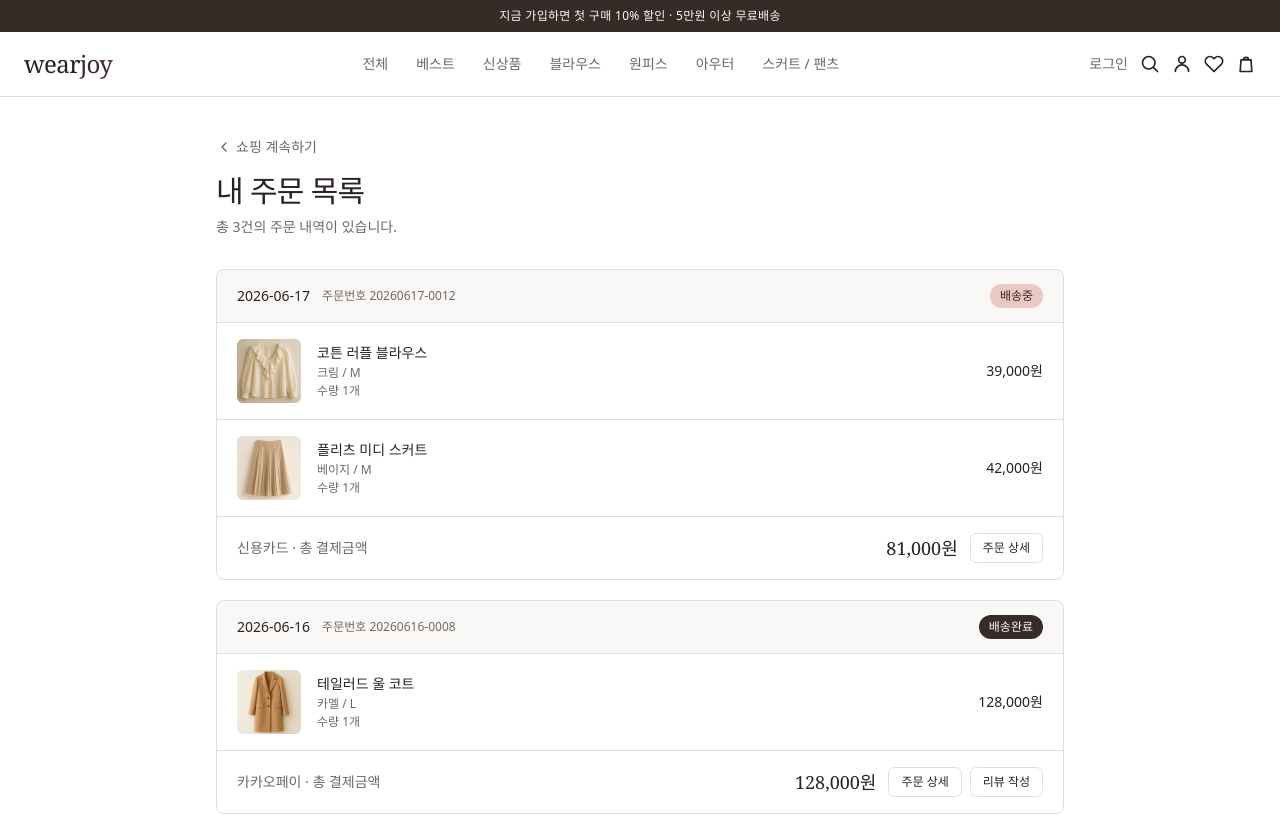
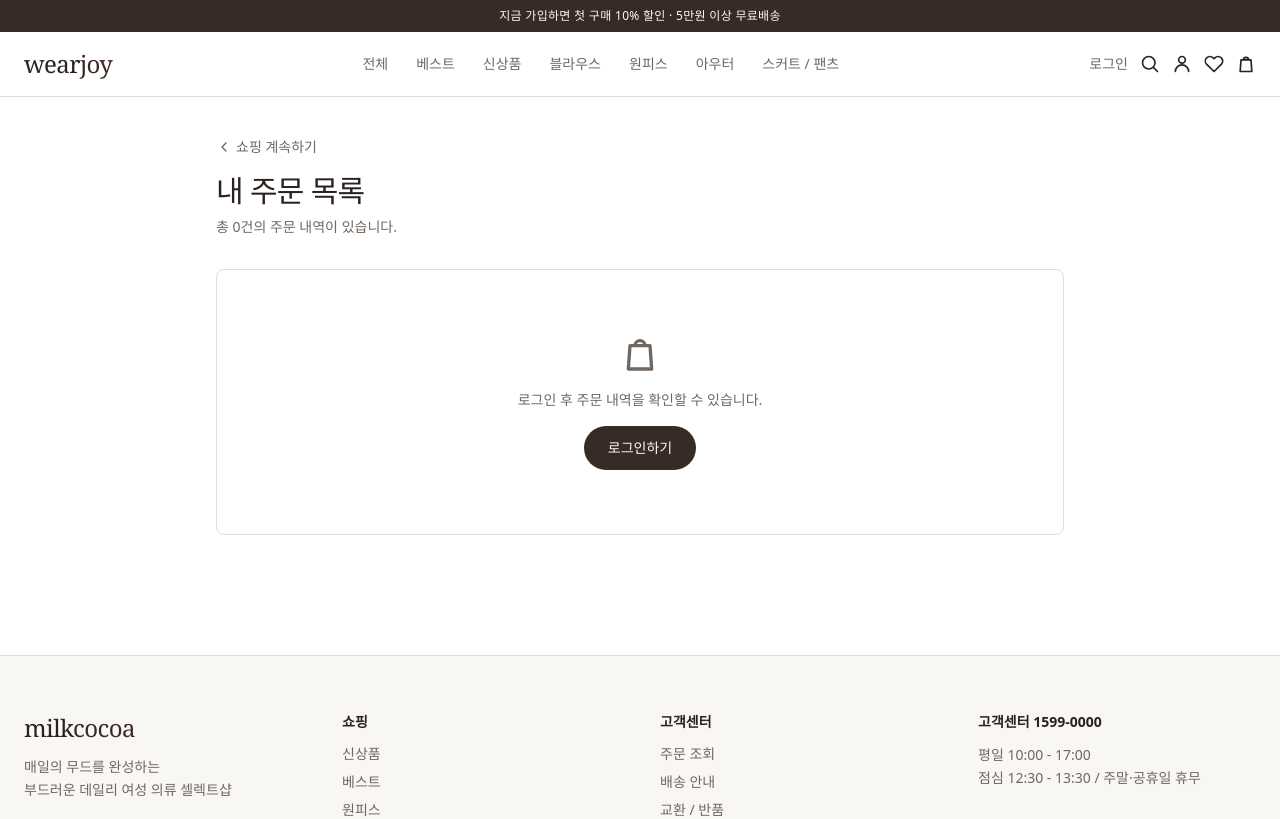
Before and after one commit to jay0425/vibe-shoppingmall, a Next.js app in the folder client/: page /orders in a window 1280 px wide. Shown: the top 819 px of the page. Built offline with nearby package versions, Linux system fonts and the light colour scheme.

Commit message:
feat(order): 주문 API 연동

```diff
--- a/client/src/app/orders/page.tsx
+++ b/client/src/app/orders/page.tsx
@@ -1,12 +1,87 @@
+'use client';
+
 import Link from 'next/link';
 import Image from 'next/image';
-import { ChevronLeft } from '@/lib/lucide-react';
+import { useEffect, useState } from 'react';
+import { ChevronLeft, ShoppingBag } from '@/lib/lucide-react';
 import { SiteHeader } from '@/components/SiteHeader';
 import { SiteFooter } from '@/components/SiteFooter';
 import { StatusBadge } from '@/components/StatusBadge';
-import { myOrders, formatPrice } from '@/lib/data';
+import { getOrders, type Order, type OrderStatus } from '@/entities/order';
+import { useAuthStore } from '@/entities/user';
+import { formatPrice, type OrderStatus as DisplayOrderStatus } from '@/lib/data';
+
+const statusLabels: Record<OrderStatus, DisplayOrderStatus> = {
+  pending: '결제완료',
+  paid: '결제완료',
+  preparing: '배송준비',
+  shipping: '배송중',
+  delivered: '배송완료',
+  cancelled: '취소',
+};
+
+function formatDate(value?: string) {
+  if (!value) {
+    return '-';
+  }
+
+  return new Intl.DateTimeFormat('ko-KR', {
+    dateStyle: 'medium',
+  }).format(new Date(value));
+}
+
+function itemOption(item: Order['items'][number]) {
+  return [item.color, item.size].filter(Boolean).join(' / ') || '기본 옵션';
+}
 
 export default function OrdersPage() {
+  const session = useAuthStore((state) => state.session);
+  const hydrateAuth = useAuthStore((state) => state.hydrateAuth);
+  const [orders, setOrders] = useState<Order[]>([]);
+  const [isLoading, setIsLoading] = useState(true);
+  const [errorMessage, setErrorMessage] = useState('');
+
+  useEffect(() => {
+    hydrateAuth();
+  }, [hydrateAuth]);
+
+  useEffect(() => {
+    if (!session) {
+      setIsLoading(false);
+      return;
+    }
+
+    const currentSession = session;
+    let isMounted = true;
+
+    async function loadOrders() {
+      setIsLoading(true);
+      setErrorMessage('');
+
+      try {
+        const data = await getOrders(currentSession.accessToken);
+        if (isMounted) {
+          setOrders(data);
+        }
+      } catch (error) {
+        if (isMounted) {
+          setErrorMessage(error instanceof Error ? error.message : '주문 내역을 불러오지 못했습니다.');
+          setOrders([]);
+        }
+      } finally {
+        if (isMounted) {
+          setIsLoading(false);
+        }
+      }
+    }
+
+    void loadOrders();
+
+    return () => {
+      isMounted = false;
+    };
+  }, [session]);
+
   return (
     <div className="flex min-h-screen flex-col">
       <SiteHeader />
@@ -21,24 +96,57 @@ export default function OrdersPage() {
           </Link>
           <h1 className="font-heading text-3xl tracking-tight">내 주문 목록</h1>
           <p className="mt-2 text-sm text-muted-foreground">
-            총 {myOrders.length}건의 주문 내역이 있습니다.
+            총 {orders.length}건의 주문 내역이 있습니다.
           </p>
         </div>
 
+        {!session ? (
+          <div className="flex flex-col items-center gap-4 rounded-lg border border-border bg-card py-16 text-center">
+            <ShoppingBag className="size-10 text-muted-foreground" />
+            <p className="text-sm text-muted-foreground">로그인 후 주문 내역을 확인할 수 있습니다.</p>
+            <Link
+              href="/login"
+              className="rounded-full bg-primary px-6 py-3 text-sm font-medium text-primary-foreground"
+            >
+              로그인하기
+            </Link>
+          </div>
+        ) : isLoading ? (
+          <div className="rounded-lg border border-border bg-card py-16 text-center text-sm text-muted-foreground">
+            주문 내역을 불러오는 중입니다.
+          </div>
+        ) : errorMessage ? (
+          <div className="rounded-lg border border-destructive/30 bg-destructive/10 px-5 py-10 text-center text-sm text-destructive">
+            {errorMessage}
+          </div>
+        ) : orders.length === 0 ? (
+          <div className="flex flex-col items-center gap-4 rounded-lg border border-border bg-card py-16 text-center">
+            <ShoppingBag className="size-10 text-muted-foreground" />
+            <p className="text-sm text-muted-foreground">아직 주문 내역이 없습니다.</p>
+            <Link
+              href="/"
+              className="rounded-full bg-primary px-6 py-3 text-sm font-medium text-primary-foreground"
+            >
+              쇼핑하러 가기
+            </Link>
+          </div>
+        ) : (
           <div className="flex flex-col gap-5">
-          {myOrders.map((order) => (
+            {orders.map((order) => (
               <div key={order.id} className="overflow-hidden rounded-lg border border-border bg-card">
                 <div className="flex flex-wrap items-center justify-between gap-3 border-b border-border bg-muted/40 px-5 py-3.5">
                   <div className="flex items-center gap-3">
-                  <span className="text-sm font-medium">{order.date}</span>
-                  <span className="text-xs text-muted-foreground">주문번호 {order.id}</span>
+                    <span className="text-sm font-medium">{formatDate(order.createdAt)}</span>
+                    <span className="text-xs text-muted-foreground">
+                      주문번호 {order.orderNumber}
+                    </span>
                   </div>
-                <StatusBadge status={order.status} />
+                  <StatusBadge status={statusLabels[order.status]} />
                 </div>
 
                 <div className="divide-y divide-border">
-                {order.items.map((item, i) => (
-                  <div key={i} className="flex items-center gap-4 px-5 py-4">
+                  {order.items.map((item, index) => (
+                    <div key={`${order.id}-${item.product}-${index}`} className="flex items-center gap-4 px-5 py-4">
                       <div className="relative size-16 shrink-0 overflow-hidden rounded-md bg-muted">
                         <Image
                           src={item.image || '/placeholder.svg'}
@@ -50,23 +158,25 @@ export default function OrdersPage() {
                       </div>
                       <div className="min-w-0 flex-1">
                         <p className="truncate text-sm font-medium">{item.name}</p>
-                      <p className="mt-0.5 text-xs text-muted-foreground">{item.option}</p>
-                      <p className="mt-0.5 text-xs text-muted-foreground">수량 {item.qty}개</p>
+                        <p className="mt-0.5 text-xs text-muted-foreground">{itemOption(item)}</p>
+                        <p className="mt-0.5 text-xs text-muted-foreground">수량 {item.quantity}개</p>
                       </div>
-                    <p className="text-sm font-medium">{formatPrice(item.price * item.qty)}</p>
+                      <p className="text-sm font-medium">{formatPrice(item.price * item.quantity)}</p>
                     </div>
                   ))}
                 </div>
 
                 <div className="flex flex-wrap items-center justify-between gap-3 border-t border-border px-5 py-4">
-                <span className="text-sm text-muted-foreground">{order.payment} · 총 결제금액</span>
+                  <span className="text-sm text-muted-foreground">
+                    {order.paymentMethod} · 총 결제금액
+                  </span>
                   <div className="flex items-center gap-3">
                     <span className="font-heading text-lg">{formatPrice(order.total)}</span>
                     <div className="flex gap-2">
                       <button className="rounded-md border border-border px-3 py-1.5 text-xs font-medium hover:bg-muted">
                         주문 상세
                       </button>
-                    {order.status === '배송완료' && (
+                      {order.status === 'delivered' && (
                         <button className="rounded-md border border-border px-3 py-1.5 text-xs font-medium hover:bg-muted">
                           리뷰 작성
                         </button>
@@ -77,6 +187,7 @@ export default function OrdersPage() {
               </div>
             ))}
           </div>
+        )}
       </main>
       <SiteFooter />
     </div>
--- /dev/null
+++ b/client/src/entities/order/api/index.ts
@@ -0,0 +1,7 @@
+export {
+  getOrders,
+  type Order,
+  type OrderItem,
+  type OrderStatus,
+  type PaymentStatus,
+} from './order-api';
--- /dev/null
+++ b/client/src/entities/order/api/order-api.ts
@@ -0,0 +1,39 @@
+import { httpClient } from '@/shared/api';
+
+export type OrderStatus = 'pending' | 'paid' | 'preparing' | 'shipping' | 'delivered' | 'cancelled';
+
+export type PaymentStatus = 'pending' | 'paid' | 'failed' | 'cancelled' | 'refunded';
+
+export type OrderItem = {
+  product: string;
+  name: string;
+  image: string;
+  price: number;
+  quantity: number;
+  color?: string | null;
+  size?: string | null;
+};
+
+export type Order = {
+  id: string;
+  orderNumber: string;
+  user: string;
+  items: OrderItem[];
+  paymentMethod: string;
+  paymentStatus: PaymentStatus;
+  status: OrderStatus;
+  subtotal: number;
+  shippingFee: number;
+  total: number;
+  createdAt?: string;
+  updatedAt?: string;
+};
+
+const authHeaders = (accessToken: string) => ({
+  Authorization: `Bearer ${accessToken}`,
+});
+
+export const getOrders = (accessToken: string): Promise<Order[]> =>
+  httpClient<Order[]>('/api/orders', {
+    headers: authHeaders(accessToken),
+  });
--- /dev/null
+++ b/client/src/entities/order/index.ts
@@ -0,0 +1,7 @@
+export {
+  getOrders,
+  type Order,
+  type OrderItem,
+  type OrderStatus,
+  type PaymentStatus,
+} from './api';
```
Also changed, not shown: 1 other file (tests, documents, lock files or other folders). Lines whose indentation alone changed are shown as unchanged.
